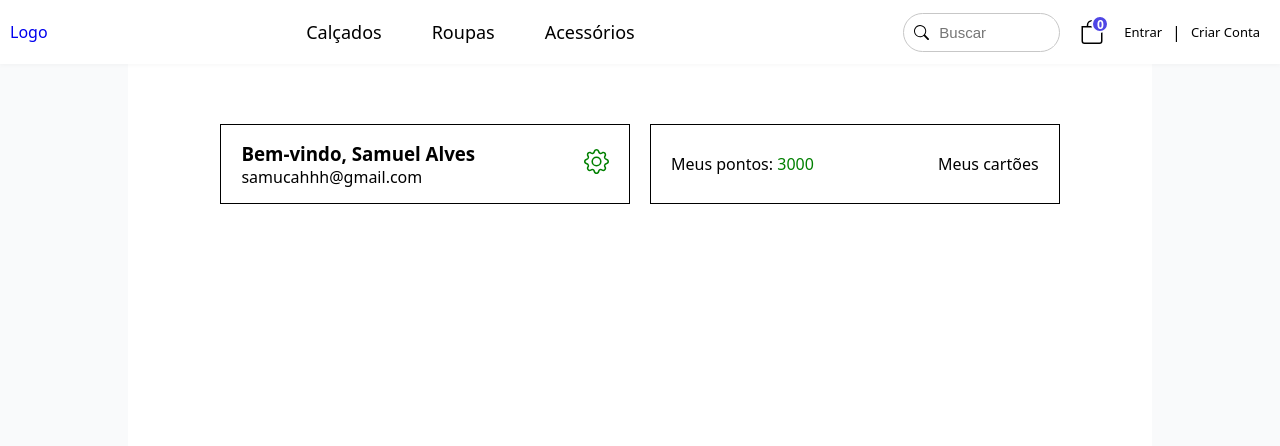
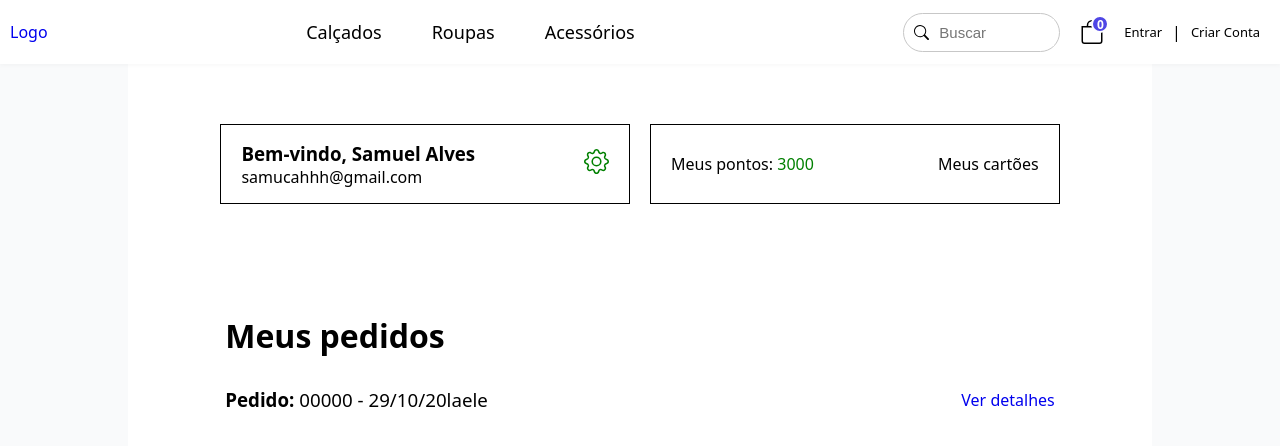
Before and after one commit to Luizhnrs/snicker.in, a React (Create React App) app in the folder frontend/: page /profile in a window 1280 px wide. Shown: the top 446 px of the page. Built offline with nearby package versions, Linux system fonts and the light colour scheme.

Commit message:
Feat: Add my orders in profile page

```diff
--- a/frontend/src/pages/Profile/Profile.tsx
+++ b/frontend/src/pages/Profile/Profile.tsx
@@ -4,9 +4,11 @@ import {useAuth} from '../../contexts/AuthContext';
 import Header from '../../components/Header';
 import {Link} from 'react-router-dom';
 import gearIcon from '../../assets/gear.svg';
+import {useCart} from '../../contexts/CartContext';
 
 export default function Profile() {
   const {user} = useAuth();
+  const {cartProducts} = useCart();
   return (
     <main className="profile-page">
       <Header />
@@ -30,6 +32,29 @@ export default function Profile() {
             </Link>
           </div>
         </div>
+        <div className="products-list">
+          <h1>Meus pedidos</h1>
+          <div className="order-infos">
+            <h3>Pedido: <span>00000 - 29/10/20laele</span></h3>
+            <Link to="/order/details">
+              <p>Ver detalhes</p>
+            </Link>
+          </div>
+          <ul>
+            {
+              cartProducts.map(({id, img, name, quantity}) => (
+                <li key={`${id} ${name}`}>
+                  <img src={img} alt={`${name} image`} />
+                  <div>
+                    <p className="products-list-name">{name}</p>
+                    <p>Quantidade: {quantity}</p>
+                  </div>
+                  <hr />
+                </li>
+              ))
+            }
+          </ul>
+        </div>
       </div>
     </main>
   );
--- a/frontend/src/pages/Profile/profile.css
+++ b/frontend/src/pages/Profile/profile.css
@@ -42,3 +42,43 @@
 .div a:hover {
   text-decoration: underline;
 }
+
+.products-list {
+  min-width: 81%;
+  margin: 50px;
+  display: flex;
+  flex-direction: column;
+}
+
+.products-list h1 {
+  margin-bottom: 30px;
+}
+
+.products-list ul {
+  width: 100%;
+}
+
+.products-list li {
+  display: flex;
+  align-items: center;
+  border-bottom: 1px solid rgba(0, 0, 0, 0.164);
+}
+
+.products-list li > img {
+  width: 100px;
+}
+
+.products-list-name {
+  font-weight: bold;
+}
+
+.order-infos {
+  display: flex;
+  justify-content: space-between;
+  align-items: center;
+  margin-bottom: 10px;
+}
+
+.order-infos span {
+  font-weight: 300;
+}
```
